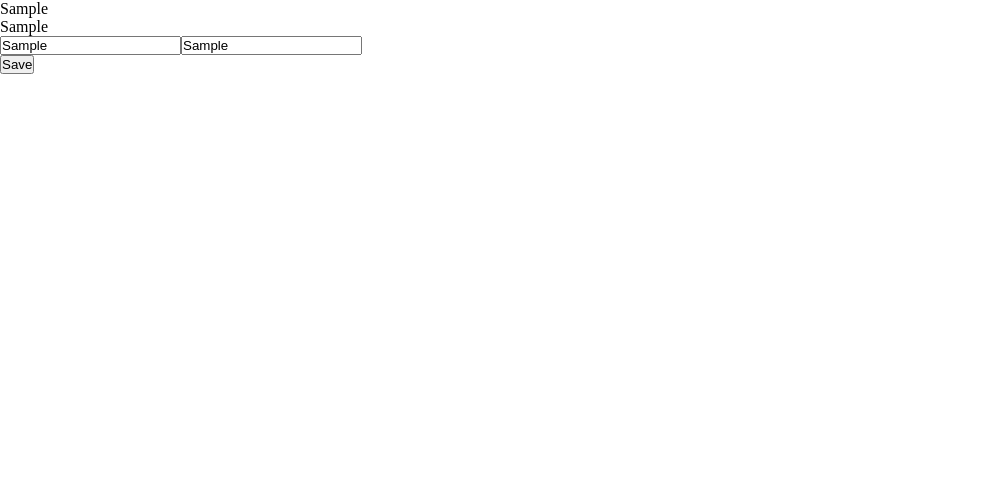
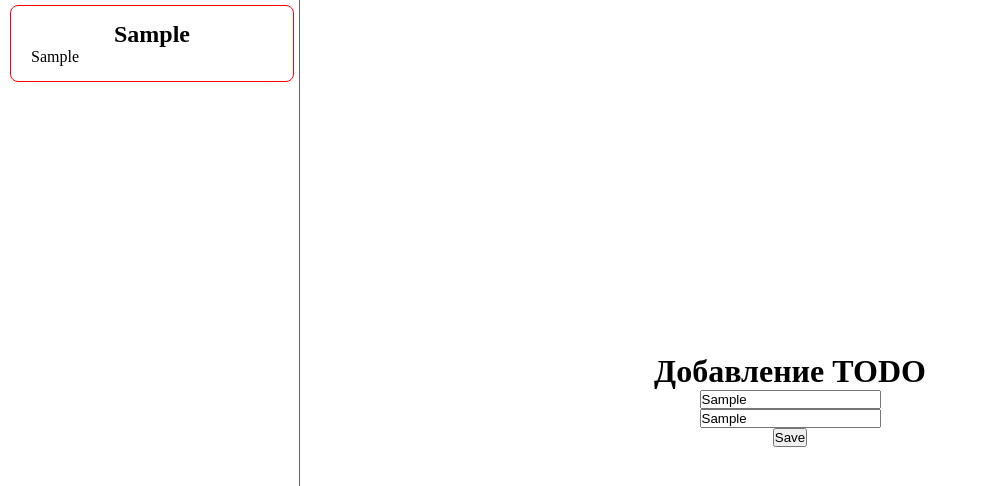
Before and after one commit to abyssone/Infotecs_TODO, a React (Create React App) app: page / in a window 1280 px wide. Both pictures are taken after typing "Sample", "Sample" into the empty fields and a click on the button "Save". Shown: the top 486 px of the page, without its empty margins (0-988 px from the left). Built offline with nearby package versions, Linux system fonts and the light colour scheme.

Commit message:
feat(main): add creating TODO window

```diff
--- a/src/App.js
+++ b/src/App.js
@@ -1,10 +1,12 @@
 import React, { useEffect, useState } from 'react';
-import SideBar from './components/SideBar';
+import SideBar from './components/SideBar.jsx';
 import './styles/App.css'
+import Main from './components/Main.jsx';
 
 function App() {
+
+  // Все TODO хранятся в виде масива объектов типа {title, desc}
   const [noteStorage, setNoteStorage] = useState([]);
-  const [note, setNote] = useState({title: '', desc: ''});
 
   function addToNoteStorage(note) {
     setNoteStorage(prev => [...prev, {...note, id: new Date().getTime() + prev.length}]);
@@ -13,11 +15,9 @@ function App() {
   useEffect(() => {console.log(noteStorage)}, [noteStorage]);
 
   return (
-    <div className="App">
+    <div className='app'>
       <SideBar noteList={noteStorage}/>
-      <input plaseholder='Title' value={note.title} onChange={(e) => setNote({...note, title: e.target.value})} />
-      <input plaseholder='Desc' value={note.desc} onChange={(e) => setNote({...note, desc: e.target.value})} />
-      <p><button onClick={() => addToNoteStorage(note)}>Save</button></p>
+      <Main create={addToNoteStorage}/>
     </div>
   );
 }
--- a/src/components/Main.jsx
+++ b/src/components/Main.jsx
@@ -1,11 +1,11 @@
 import React, { useState } from "react";
+import CreatingNote from "./Main/CreatingNote.jsx";
 
-const Main = function() {
+const Main = function({create, ...props}) {
 
-
-    return (<div>
-
-    </div>);
+    return (
+        <CreatingNote create={create}/>
+    );
 }
 
 export default Main;
--- /dev/null
+++ b/src/components/Main/CreatingNote.jsx
@@ -0,0 +1,15 @@
+import React, { useState } from "react";
+
+const CreatingNote = function({create, ...props}) {
+    // Состояние контролируемых элементов добавления нового TODO
+     const [note, setNote] = useState({title: '', desc: ''});
+
+    return (<div className="main">
+        <h1>Добавление TODO</h1>
+        <input plaseholder='Title' value={note.title} onChange={(e) => setNote({...note, title: e.target.value})} />
+        <input plaseholder='Desc' value={note.desc} onChange={(e) => setNote({...note, desc: e.target.value})} />
+        <p><button onClick={() => create(note)}>Save</button></p>
+    </div>);
+}
+
+export default CreatingNote;
--- a/src/components/SideBar.jsx
+++ b/src/components/SideBar.jsx
@@ -3,7 +3,7 @@ import Note from "./SideBar/Note.jsx";
 
 const SideBar = function({noteList}) {
 
-    return (<div>
+    return (<div className='side-bar'>
         {(noteList != null && noteList.length != 0)
             ? noteList.map(note => <Note key={note.id} title={note.title} desc={note.desc}/>)
             : <h1>Записей нет</h1>
--- a/src/components/SideBar/Note.jsx
+++ b/src/components/SideBar/Note.jsx
@@ -2,9 +2,9 @@ import React, { useState } from "react";
 
 const Note = function(props) {
 
-    return (<div>
-        <p>{props.title}</p>
-        <p>{props.desc}</p>
+    return (<div className="note">
+        <p className="note_header">{props.title}</p>
+        <p className="note_desc">{props.desc}</p>
     </div>);
 }
 
--- a/src/styles/App.css
+++ b/src/styles/App.css
@@ -3,3 +3,59 @@
     padding: 0;
     box-sizing: border-box;
 }
+
+html, body, .app {
+    width: 100dvw;
+    height: 100dvh;
+}
+
+.app {
+    display: flex;
+    flex-direction: row;
+    justify-content: flex-start;
+    align-items: stretch;
+}
+
+/************************************ SIDEBAR *****************************************/
+
+.side-bar {
+    min-width: 300px;
+    padding: 5px 5px 5px 10px;
+
+    display: flex;
+    flex-direction: column;
+    justify-content: flex-start;
+    align-items: stretch;
+    gap: 5px;
+
+    border-right: 1px solid #646464;
+    overflow-y: scroll;
+}
+
+.note {
+    padding: 15px 20px;
+
+    border-radius: .5em;
+    border: 1px solid red;
+}
+
+.note_header {
+    font-size: 24px;
+    font-weight: 600;
+    text-align: center;
+}
+
+.note_desc {
+
+}
+
+/************************************ MAIN *****************************************/
+
+.main {
+    width: 100%;
+
+    display: flex;
+    flex-direction: column;
+    justify-content: center;
+    align-items: center;
+}
```
